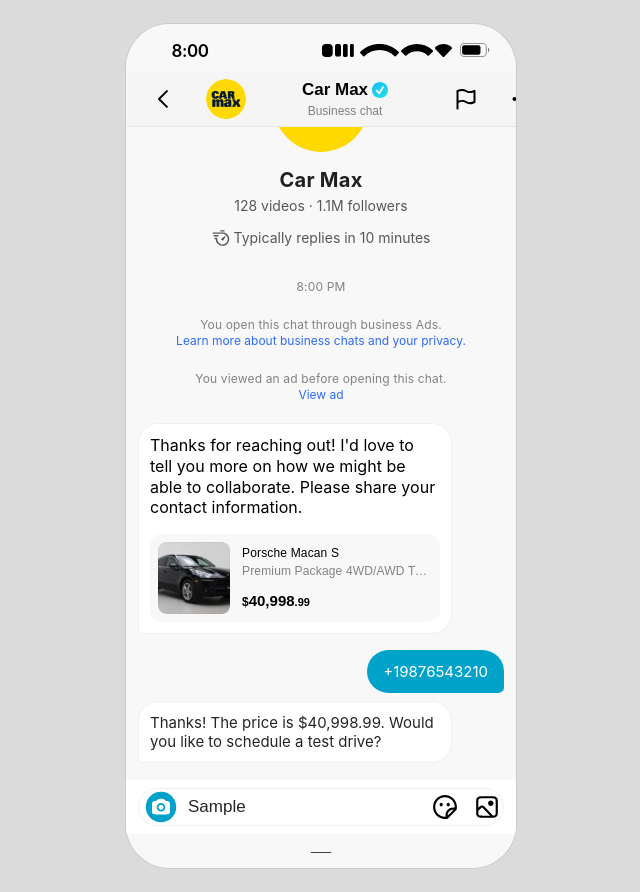
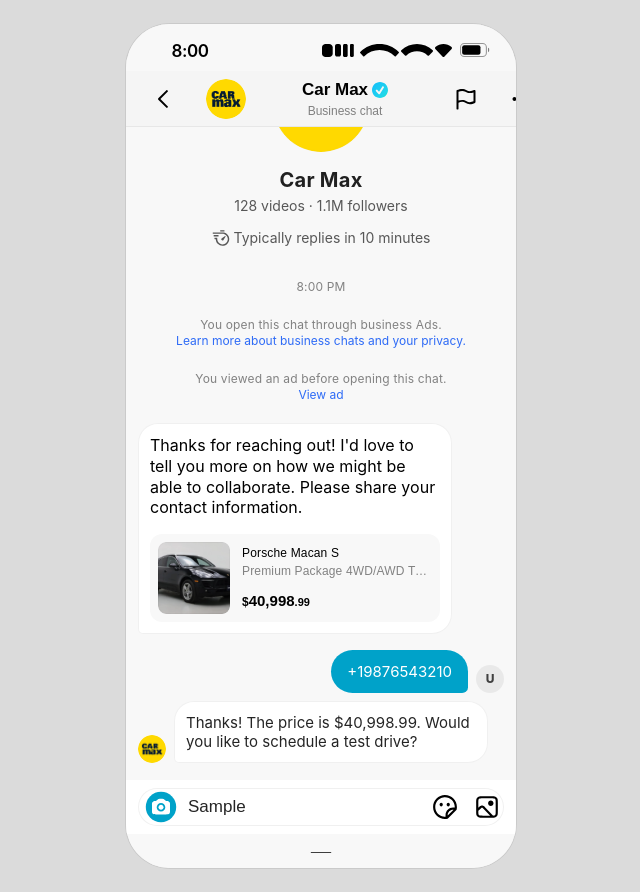
Before and after one commit to tanweiping1012-source/product-catalog-demo, a React (Vite) app: page / in a window 1280 px wide. Both pictures are taken after typing "Sample" into the empty fields and a click on the button "+19876543210". Shown: the whole page, without its empty margins (319-959 px from the left). Built offline with nearby package versions, Linux system fonts and the light colour scheme.

Commit message:
fix: use real car image in IAB and show chat avatars

```diff
--- a/src/App.css
+++ b/src/App.css
@@ -377,6 +377,8 @@
 .messageRow {
   display: flex;
   width: 100%;
+  align-items: flex-end;
+  gap: 8px;
 }
 
 .messageRow.left {
@@ -385,6 +387,29 @@
 
 .messageRow.right {
   justify-content: flex-end;
+}
+
+.chatAvatar {
+  width: 28px;
+  height: 28px;
+  border-radius: 999px;
+  object-fit: cover;
+  display: block;
+  flex: 0 0 auto;
+}
+
+.userAvatar {
+  width: 28px;
+  height: 28px;
+  border-radius: 999px;
+  background: rgba(0, 0, 0, 0.06);
+  color: rgba(0, 0, 0, 0.72);
+  display: grid;
+  place-items: center;
+  font-size: 12px;
+  font-weight: 800;
+  flex: 0 0 auto;
+  user-select: none;
 }
 
 .assistantBubble {
--- a/src/App.tsx
+++ b/src/App.tsx
@@ -655,6 +655,7 @@
                 if (m.kind === 'merchantCard' && m.role === 'assistant' && m.merchant) {
                   return (
                     <div key={m.id} className="messageRow left">
+                      <img className="chatAvatar" src={figmaAsset('avatar.png')} alt="" />
                       <div className="merchantCard" role="group" aria-label="Merchant info card">
                         <div className="merchantHeader">
                           <img className="merchantLogo" src={figmaAsset('avatar.png')} alt="" />
@@ -770,6 +771,7 @@
 
                   return (
                     <div key={m.id} className="messageRow left">
+                      <img className="chatAvatar" src={figmaAsset('avatar.png')} alt="" />
                       <div className="leadCard" role="group" aria-label="Lead capture card">
                         <div className="leadTitle">Contact information to collect</div>
                         <div className="leadMeta">
@@ -874,6 +876,7 @@
 
                   return (
                     <div key={m.id} className="messageRow left">
+                      <img className="chatAvatar" src={figmaAsset('avatar.png')} alt="" />
                       <div className="scheduleCard" role="group" aria-label="Test drive scheduling card">
                         <div className="scheduleTitle">
                           {zh ? '预约试驾' : 'Schedule a test drive'}
@@ -973,6 +976,7 @@
 
                 return (
                   <div key={m.id} className={isUser ? 'messageRow right' : 'messageRow left'}>
+                    {!isUser && <img className="chatAvatar" src={figmaAsset('avatar.png')} alt="" />}
                     <div className={bubbleClass}>
                       {m.kind === 'typing' ? (
                         <div className="typingDots" aria-label="Typing">
@@ -984,6 +988,7 @@
                         m.text
                       )}
                     </div>
+                    {isUser && <div className="userAvatar" aria-hidden="true">U</div>}
                   </div>
                 )
               })}
@@ -1200,7 +1205,7 @@
                   </div>
 
                   <div className="iabPhoto">
-                    <img src={figmaAsset('product-thumb-2.png')} alt="" />
+                    <img src={figmaAsset('product-thumb-1.png')} alt="" />
                     <div className="iabDots" aria-hidden="true">
                       <span className="dot active" />
                       <span className="dot" />
```
